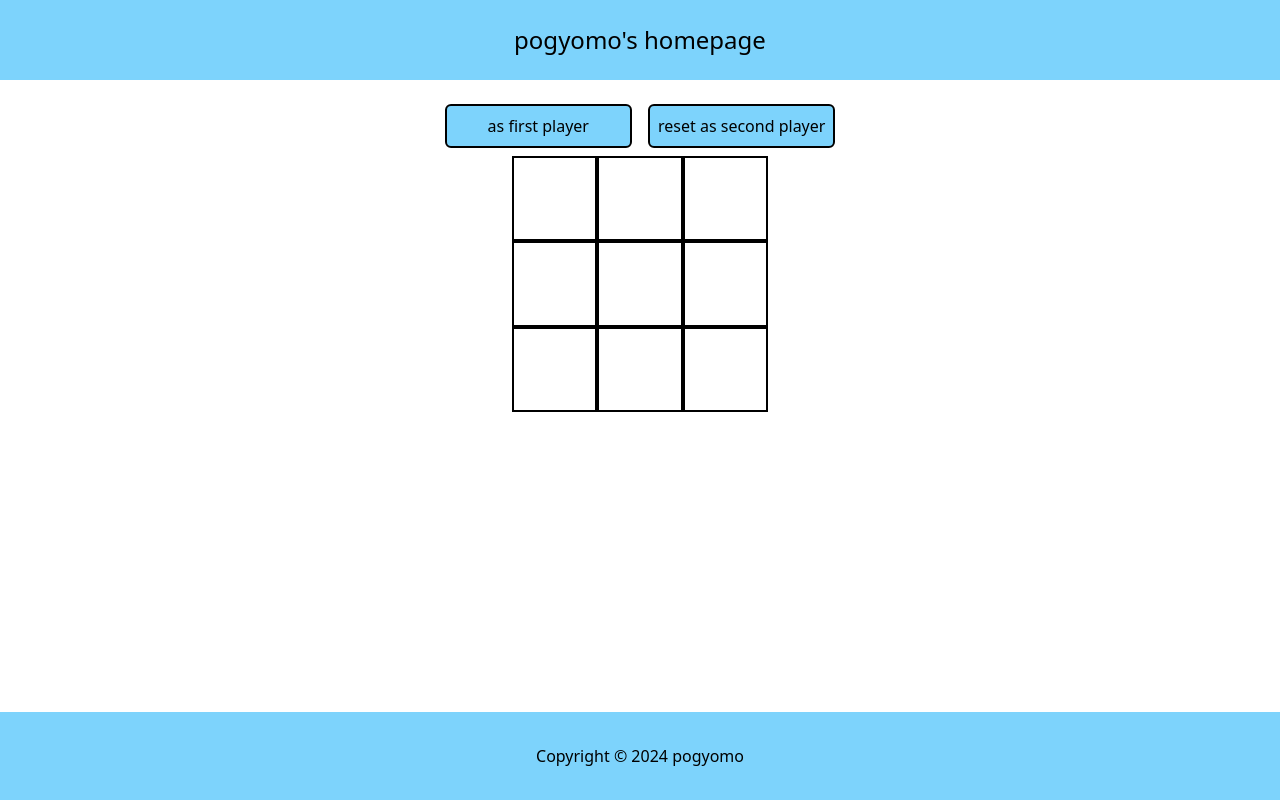
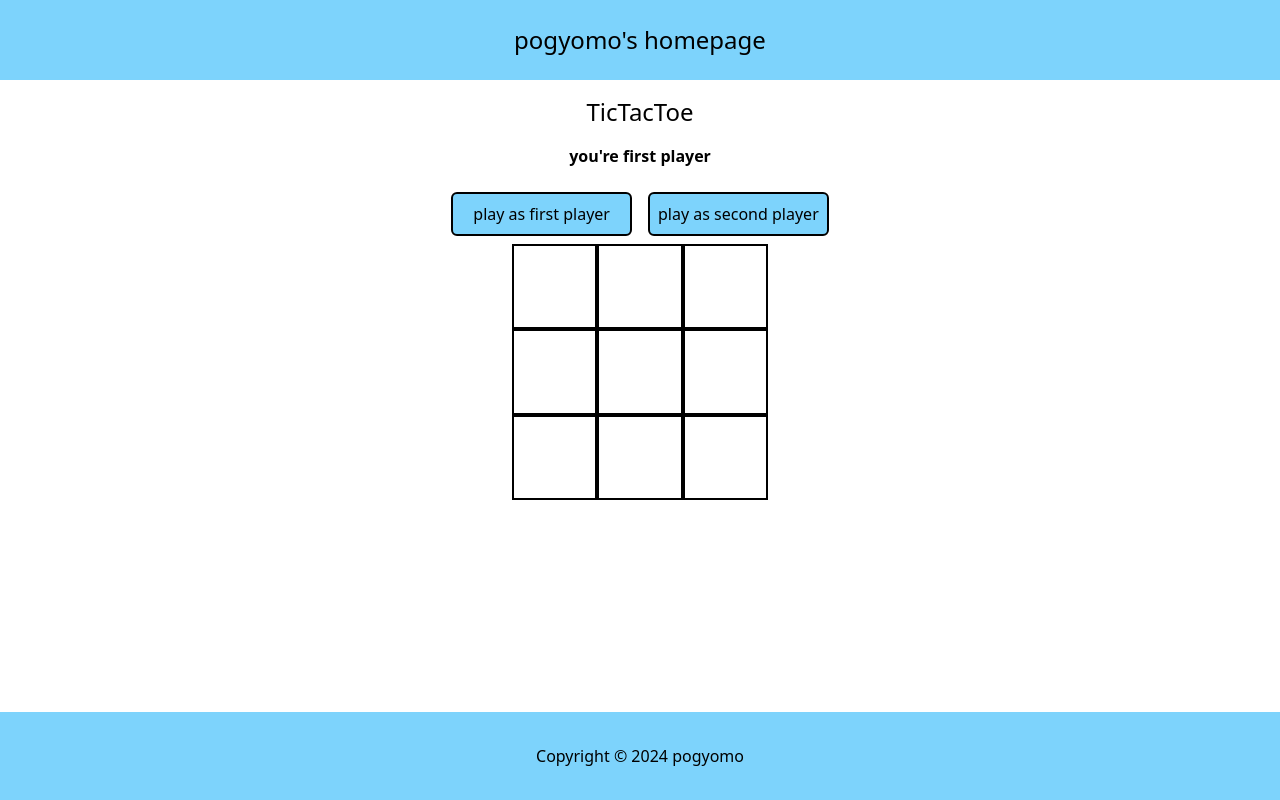
Before and after one commit to pogyomo/homepage, a Next.js app: page /games/tic-tac-toe in a window 1280 px wide. Built offline with nearby package versions, Linux system fonts and the light colour scheme.

Commit message:
feat: implement tic-tac-toe with simple ai

```diff
--- a/src/app/games/tic-tac-toe/page.tsx
+++ b/src/app/games/tic-tac-toe/page.tsx
@@ -1,5 +1,10 @@
 import TictacToeBackend from "@/components/TicTacToe";
 
 export default function TicTacToe() {
-  return <TictacToeBackend />;
+  return (
+    <>
+      <h1 className="text-2xl text-center mb-4">TicTacToe</h1>
+      <TictacToeBackend />
+    </>
+  );
 }
--- a/src/components/TicTacToe.tsx
+++ b/src/components/TicTacToe.tsx
@@ -1,7 +1,7 @@
 "use client";
 
 import boxStyle from "@/lib/boxStyle";
-import { Dispatch, SetStateAction, useState } from "react";
+import { Dispatch, SetStateAction, useEffect, useState } from "react";
 
 type Cell = " " | "f" | "s";
 type Row = [Cell, Cell, Cell];
@@ -82,6 +82,7 @@ const doTurn = ({
   setMove,
   row,
   col,
+  player,
 }: {
   board: Board;
   setBoard: Dispatch<SetStateAction<Board>>;
@@ -89,20 +90,52 @@ const doTurn = ({
   setMove: Dispatch<SetStateAction<"f" | "s">>;
   row: 0 | 1 | 2;
   col: 0 | 1 | 2;
-}): "continue" | "done" | "draw" => {
-  let nextBoard =
-    move == "f" ? board.setFirst(row, col) : board.setLast(row, col);
-  setMove(move == "f" ? "s" : "f");
-  setBoard(nextBoard);
-  if (nextBoard.checkWin(move)) return "done";
-  else if (nextBoard.checkDraw()) return "draw";
-  else return "continue";
+  player: "f" | "s";
+}) => {
+  try {
+    let nextBoard =
+      move == "f" ? board.setFirst(row, col) : board.setLast(row, col);
+    setMove(move == "f" ? "s" : "f");
+    setBoard(nextBoard);
+    if (nextBoard.checkWin(move)) {
+      if (move == player) {
+        alert("player win!");
+      } else {
+        alert("player lose...");
+      }
+      setBoard(new Board());
+      setMove("f");
+    } else if (nextBoard.checkDraw()) {
+      alert("draw!");
+      setBoard(new Board());
+      setMove("f");
+    }
+  } catch (e) {
+    alert(`${row}:${col} already filled`);
+  }
+};
+
+// TODO: More smart method
+const AI = (board: Board): [0 | 1 | 2, 0 | 1 | 2] => {
+  for (let row = 0; row < 3; row++) {
+    for (let col = 0; col < 3; col++) {
+      if (board.at(row as 0 | 1 | 2, col as 0 | 1 | 2) == " ")
+        return [row as 0 | 1 | 2, col as 0 | 1 | 2];
+    }
+  }
+  throw Error("no place to put");
 };
 
 const TicTacToe: React.FC = ({}) => {
   const [board, setBoard] = useState(new Board());
   const [move, setMove] = useState<"f" | "s">("f");
   const [player, setPlayer] = useState<"f" | "s">("f");
+  useEffect(() => {
+    if (move != player) {
+      let [row, col] = AI(board);
+      doTurn({ board, setBoard, move, setMove, row, col, player });
+    }
+  });
 
   let poses: [0 | 1 | 2, 0 | 1 | 2][] = [];
   for (let row = 0; row < 3; row++) {
@@ -123,6 +156,9 @@ const TicTacToe: React.FC = ({}) => {
 
   return (
     <>
+      <p className="text-center font-bold mb-4">
+        you're {player == "f" ? "first" : "second"} player
+      </p>
       <div className="flex justify-center">
         <div className="grid grid-cols-2">
           <button
@@ -133,7 +169,7 @@ const TicTacToe: React.FC = ({}) => {
               setPlayer("f");
             }}
           >
-            as first player
+            play as first player
           </button>
           <button
             className={boxStyle}
@@ -143,7 +179,7 @@ const TicTacToe: React.FC = ({}) => {
               setPlayer("s");
             }}
           >
-            reset as second player
+            play as second player
           </button>
         </div>
       </div>
@@ -156,31 +192,7 @@ const TicTacToe: React.FC = ({}) => {
               <button
                 className={`border-2 border-black ${cellColorByCellValue(board.at(row, col))}`}
                 onClick={() => {
-                  try {
-                    let result = doTurn({
-                      board,
-                      setBoard,
-                      move,
-                      setMove,
-                      row,
-                      col,
-                    });
-                    if (result == "done") {
-                      if (move == "f") {
-                        alert("first player win!");
-                      } else {
-                        alert("second player win!");
-                      }
-                      setBoard(new Board());
-                      setMove("f");
-                    } else if (result == "draw") {
-                      alert("draw!");
-                      setBoard(new Board());
-                      setMove("f");
-                    }
-                  } catch (e) {
-                    alert(`${row}:${col} already filled`);
-                  }
+                  doTurn({ board, setBoard, move, setMove, row, col, player });
                 }}
               />
             );
```
